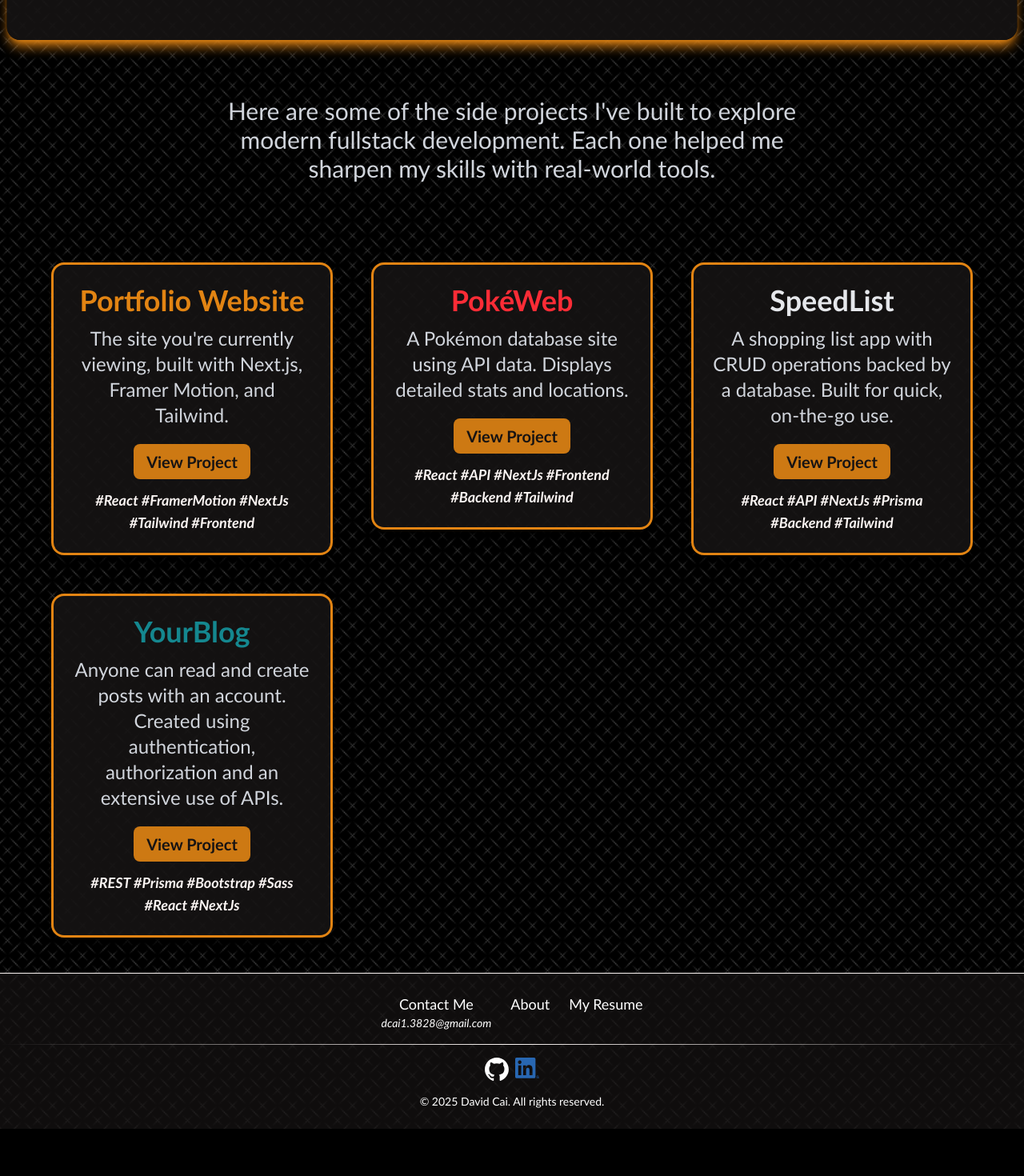
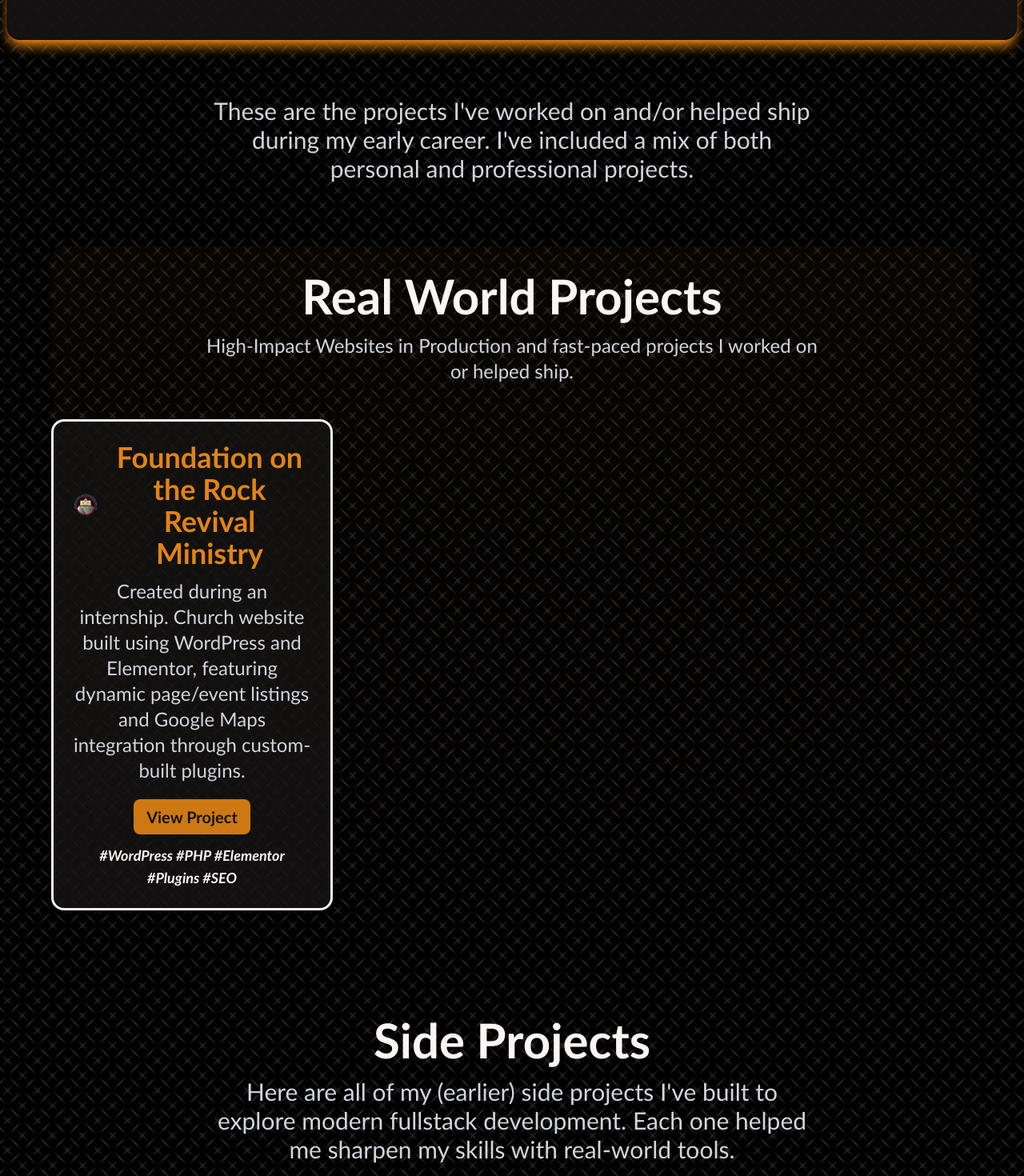
Before and after one commit to Dcai1/Portfolio, a Next.js app: page /projects in a window 1280 px wide. Shown: the part 840-2310 px from the top of the page at 80% size. Before the commit the page ends 2251 px from the top, so only its background shows below. Built offline with nearby package versions, Linux system fonts and the light colour scheme.

Commit message:
Add animated real-world project component and update project pages with new data
Import three.js in advance for future page development

```diff
--- /dev/null
+++ b/components/animatedrealworldproject.tsx
@@ -0,0 +1,51 @@
+"use client";
+
+import { motion, Variants } from "framer-motion";
+import { RealWorldProject } from "./realworldproject";
+
+interface AnimatedRealWorldProjectProps {
+  title: string;
+  description: string;
+  url: string;
+  tags: string;
+  color?: string;
+  icons?: string | string[];
+  variants: Variants;
+  initial?: string;
+  inView?: string;
+}
+
+export const AnimatedRealWorldProject = ({
+  url,
+  description,
+  title,
+  tags,
+  color,
+  icons,
+  variants,
+  initial = "hidden",
+  inView = "visible",
+}: AnimatedRealWorldProjectProps) => {
+  return (
+    <div className="flex items-center justify-center w-full">
+      <motion.div
+        className="flex mx-auto w-fit"
+        variants={variants}
+        initial={initial}
+        whileInView={inView}
+        whileHover={{ scale: 1.03 }}
+        whileTap={{ scale: 0.97 }}
+        viewport={{ once: true, amount: 0.5 }}
+      >
+        <RealWorldProject
+          title={title}
+          url={url}
+          description={description}
+          tags={tags}
+          color={color}
+          icons={icons}
+        />
+      </motion.div>
+    </div>
+  );
+};
--- /dev/null
+++ b/components/realworldproject.tsx
@@ -0,0 +1,67 @@
+import Link from "next/link";
+import Image from "next/image";
+
+interface ProjectProps {
+  title: string;
+  description: string;
+  url: string;
+  tags: string;
+  color?: string;
+  icons?: string | string[]; // filename(s) inside /public/icons, e.g. "acme.svg" or "/icons/acme.svg"
+}
+
+export const RealWorldProject = ({
+  title,
+  description,
+  url,
+  tags,
+  color,
+  icons,
+}: ProjectProps) => {
+  const iconsArray = icons ? (Array.isArray(icons) ? icons : [icons]) : [];
+  return (
+    <div>
+      {/* Card */}
+      <div
+        className={`items-center w-full max-w-2xl p-6 text-center text-snow transition duration-300 transform bg-night/80 border-3 shadow-md rounded-2xl shadow-black hover:shadow-2xl hover:shadow-snow hover:scale-105 hover:backdrop-blur-sm border-snow`}
+      >
+        {/* Title and Icon */}
+        <h2
+          className={`mb-3 text-2xl font-bold sm:text-4xl ${
+            color ? `${color}` : ""
+          } `}
+        >
+          <div className="flex items-center justify-center gap-3">
+            {iconsArray.map((ic) => {
+              const src = ic.startsWith("/") ? ic : `/icons/${ic}`;
+              return (
+                <Image
+                  key={src}
+                  src={src}
+                  alt={`${title} icon`}
+                  width={128}
+                  height={128}
+                  className="w-6 h-6 sm:w-8 sm:h-8 object-contain"
+                />
+              );
+            })}
+            <span>{title}</span>
+          </div>
+        </h2>
+        {/* Description */}
+        <p className="mb-5 text-gray-300 sm:text-2xl">{description}</p>
+
+        {/* CtA Button */}
+        <Link
+          href={url}
+          target="_blank"
+          className="inline-block px-4 py-2 font-semibold transition rounded-lg text-night hover:scale-110 sm:text-xl bg-fulvous/90 hover:opacity-100 hover:bg-amber-500"
+          rel="noopener noreferrer"
+        >
+          View Project
+        </Link>
+        <p className="pt-3 italic font-semibold sm:text-lg">{tags}</p>
+      </div>
+    </div>
+  );
+};
--- a/package.json
+++ b/package.json
@@ -12,7 +12,8 @@
     "framer-motion": "^12.23.12",
     "next": "^15.5.9",
     "react": "19.1.0",
-    "react-dom": "19.1.0"
+    "react-dom": "19.1.0",
+    "three": "^0.184.0"
   },
   "devDependencies": {
     "@eslint/eslintrc": "^3",
--- a/src/app/page.tsx
+++ b/src/app/page.tsx
@@ -2,9 +2,33 @@ import { Metadata } from "next";
 import HomePage from "./HomePage";
 
 export const metadata: Metadata = {
-  title: "Home",
+  title: "Home | David's Portfolio",
   description:
-    "Entry-level web developer portfolio highlighting full-stack projects, clean UI design, and practical engineering skills.",
+    "My Full-Stack web developer portfolio showcasing full-stack projects, clean UI design, and practical engineering skills.",
+  openGraph: {
+    title: "Home | David's Portfolio",
+    description:
+      "My Full-Stack web developer portfolio showcasing full-stack projects, clean UI design, and practical engineering skills.",
+    url: "https://davids-portfolio-3828.vercel.app/",
+    siteName: "Home | David's Portfolio",
+    images: [
+      {
+        url: "/favicon.ico",
+        width: 1200,
+        height: 630,
+        alt: "Preview image",
+      },
+    ],
+    locale: "en_US",
+    type: "website",
+  },
+  twitter: {
+    card: "summary_large_image",
+    title: "Home | David's Portfolio",
+    description:
+      "My Full-Stack web developer portfolio showcasing full-stack projects, clean UI design, and practical engineering skills.",
+    images: ["/favicon.ico"],
+  },
 };
 
 {
--- a/src/app/projects/ProjectsPage.tsx
+++ b/src/app/projects/ProjectsPage.tsx
@@ -2,7 +2,9 @@
 
 import { useEffect, useState } from "react";
 import { AnimatedProject } from "../../../components/animatedproject";
+import { AnimatedRealWorldProject } from "../../../components/animatedrealworldproject";
 import { easeIn, motion, Variants } from "framer-motion";
+import { realWorldProjects } from "./realWorldData";
 
 const fadeInUp: Variants = {
   hidden: { opacity: 0, y: 15 },
@@ -69,7 +71,7 @@ export default function ProjectsPage() {
         </motion.h2>
       </motion.div>
 
-      {/* Intro Section */}
+      {/* Side Projects Section */}
       <motion.section
         className="flex max-w-3xl mx-auto space-y-6 text-center"
         initial={{ opacity: 0, y: 20 }}
@@ -77,9 +79,75 @@ export default function ProjectsPage() {
         transition={{ duration: 1, delay: 0.5 }}
       >
         <p className="my-auto text-xl text-gray-300 sm:text-3xl">
-          Here are some of the side projects I&apos;ve built to explore modern
-          fullstack development. Each one helped me sharpen my skills with
-          real-world tools.
+          These are the projects I&apos;ve worked on and/or helped ship during
+          my early career. I&apos;ve included a mix of both personal and
+          professional projects.
+        </p>
+      </motion.section>
+
+      {/* Real World Projects — subtle background band + elevated cards */}
+      <section className="relative py-8">
+        <div className="absolute left-0 right-0 top-0 bottom-0 pointer-events-none flex justify-center">
+          <div
+            className="w-full max-w-6xl h-full rounded-2xl"
+            style={{
+              background:
+                "linear-gradient(180deg, rgba(226,132,19,0.04), rgba(0,0,0,0))",
+            }}
+          />
+        </div>
+
+        <div className="relative z-10">
+          <motion.section
+            className="flex flex-col space-x-6 my-auto pb-6 max-w-3xl mx-auto space-y-6 text-center mb-2"
+            initial={{ opacity: 0, y: 20 }}
+            whileInView={{ opacity: 1, y: 0 }}
+            transition={{ duration: 1, delay: 0.7 }}
+          >
+            <h2 className="flex mx-auto my-auto text-3xl sm:gap-6 sm:text-6xl pb-4 font-bold">
+              Real World Projects
+            </h2>
+            <p className="flex my-auto text-md sm:text-2xl text-gray-300">
+              High-Impact Websites in Production and fast-paced projects I
+              worked on or helped ship.
+            </p>
+          </motion.section>
+
+          <section className="grid max-w-6xl grid-cols-1 items-start gap-12 mx-auto sm:grid-cols-2 lg:grid-cols-3 m-5">
+            {realWorldProjects.map((p) => (
+              <div
+                key={p.title}
+                className="flex items-center justify-center w-full"
+              >
+                <AnimatedRealWorldProject
+                  variants={scaleUpOnView}
+                  title={p.title}
+                  description={p.description}
+                  url={p.url}
+                  tags={p.tags}
+                  color={p.color}
+                  icons={p.icons}
+                />
+              </div>
+            ))}
+          </section>
+        </div>
+      </section>
+
+      {/* Side Projects Section */}
+      <motion.section
+        className="flex flex-col max-w-3xl mx-auto space-y-6 text-center"
+        initial={{ opacity: 0, y: 20 }}
+        whileInView={{ opacity: 1, y: 0 }}
+        transition={{ duration: 1, delay: 0.5 }}
+      >
+        <h2 className="flex mx-auto my-auto text-3xl sm:gap-6 sm:text-6xl pb-4 font-bold">
+          Side Projects
+        </h2>
+        <p className="my-auto text-xl text-gray-300 sm:text-3xl">
+          Here are all of my (earlier) side projects I&apos;ve built to explore
+          modern fullstack development. Each one helped me sharpen my skills
+          with real-world tools.
         </p>
       </motion.section>
 
--- a/src/app/projects/page.tsx
+++ b/src/app/projects/page.tsx
@@ -4,7 +4,7 @@ import { Metadata } from "next";
 export const metadata: Metadata = {
   title: "Projects",
   description:
-    "Portfolio section showcasing full-stack projects built with Next.js, React, TypeScript, UI Design, and other skills.",
+    "Portfolio section showcasing full-stack projects built using Next.js, WordPress, React, TypeScript, and other frameworks.",
 };
 
 export default function Projects() {
--- /dev/null
+++ b/src/app/projects/realWorldData.ts
@@ -0,0 +1,11 @@
+export const realWorldProjects = [
+  {
+    title: "Foundation on the Rock Revival Ministry",
+    description:
+      "Created during an internship. Church website built using WordPress and Elementor, featuring dynamic page/event listings and Google Maps integration through custom-built plugins.",
+    url: "https://thefoundationontherockrevival.org/",
+    tags: "#WordPress #PHP #Elementor #Plugins #SEO",
+    color: "text-fulvous",
+    icons: "FotR.png",
+  },
+];
```
Also changed, not shown: public/icons/FotR.png (added), 1 other file (tests, documents, lock files or other folders).
